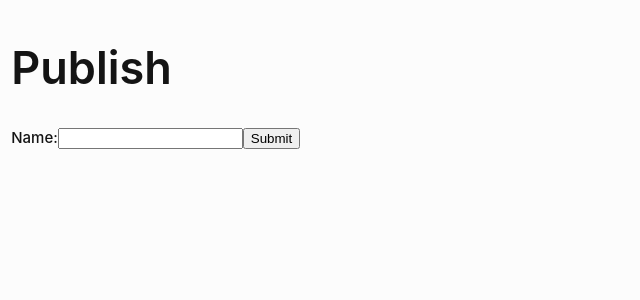
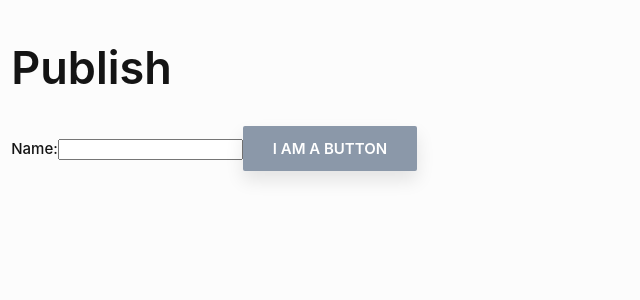
Before and after one commit to oceanprotocol-archive/commons, a React (Create React App) app: page /publish in a window 1280 px wide. Shown: the top 300 px of the page, without its empty margins (0-640 px from the left). Built offline with nearby package versions, Linux system fonts and the light colour scheme; a web font is replaced by a local one.

Commit message:
button to form

```diff
--- a/src/pages/Publish.tsx
+++ b/src/pages/Publish.tsx
@@ -1,16 +1,13 @@
 import React, { ChangeEvent, Component, FormEvent } from 'react'
-
-interface IProps {
-
-}
+import Button from '../components/atoms/Button'
 
 interface IState {
     value?: string
 }
 
-class Publish extends Component<IProps, IState> {
+class Publish extends Component<{}, IState> {
 
-    state = { value: '' }
+    public state = { value: '' }
 
     public render() {
         return (
@@ -21,7 +18,7 @@ class Publish extends Component<IProps, IState> {
                         Name:
                         <input type="text" name="value" value={this.state.value} onChange={this.inputChange} />
                     </label>
-                    <input type="submit" value="Submit" />
+                    <Button>I am a button</Button>
                 </form>
             </div>
         )
```
